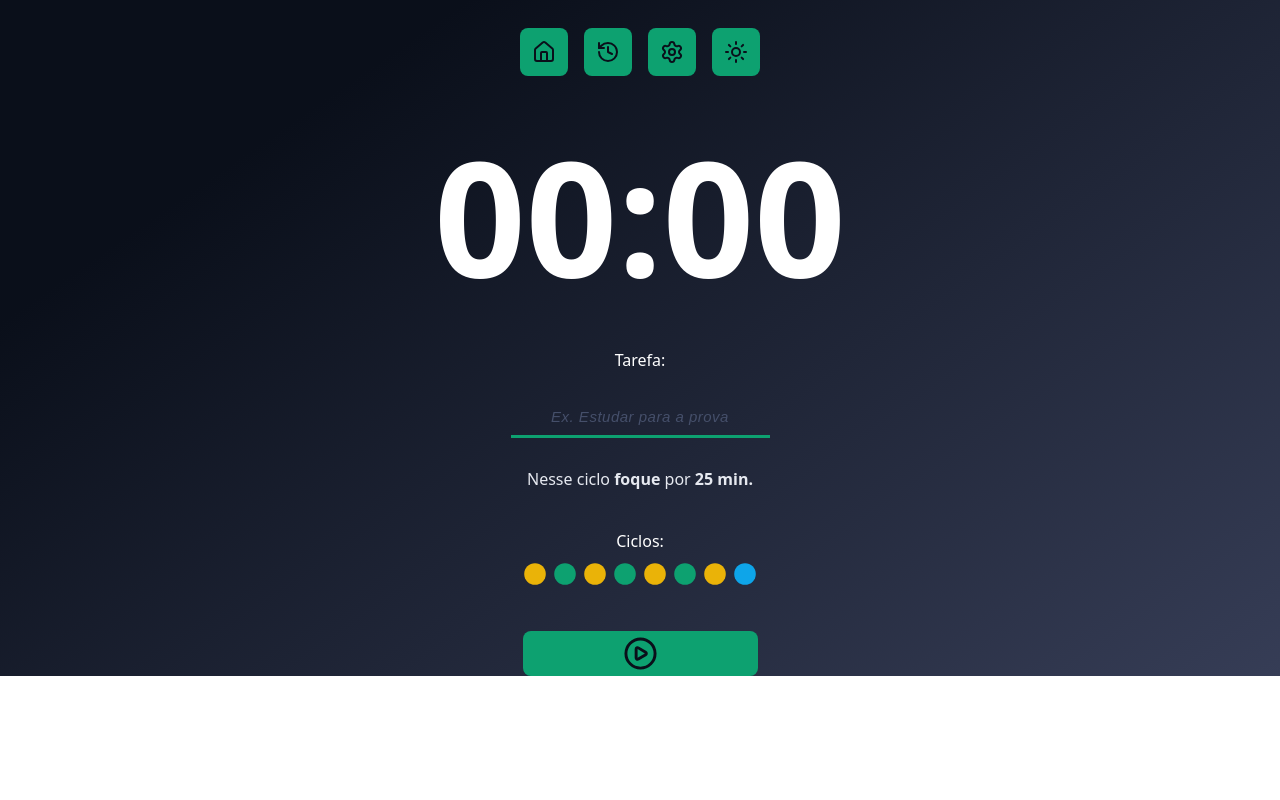
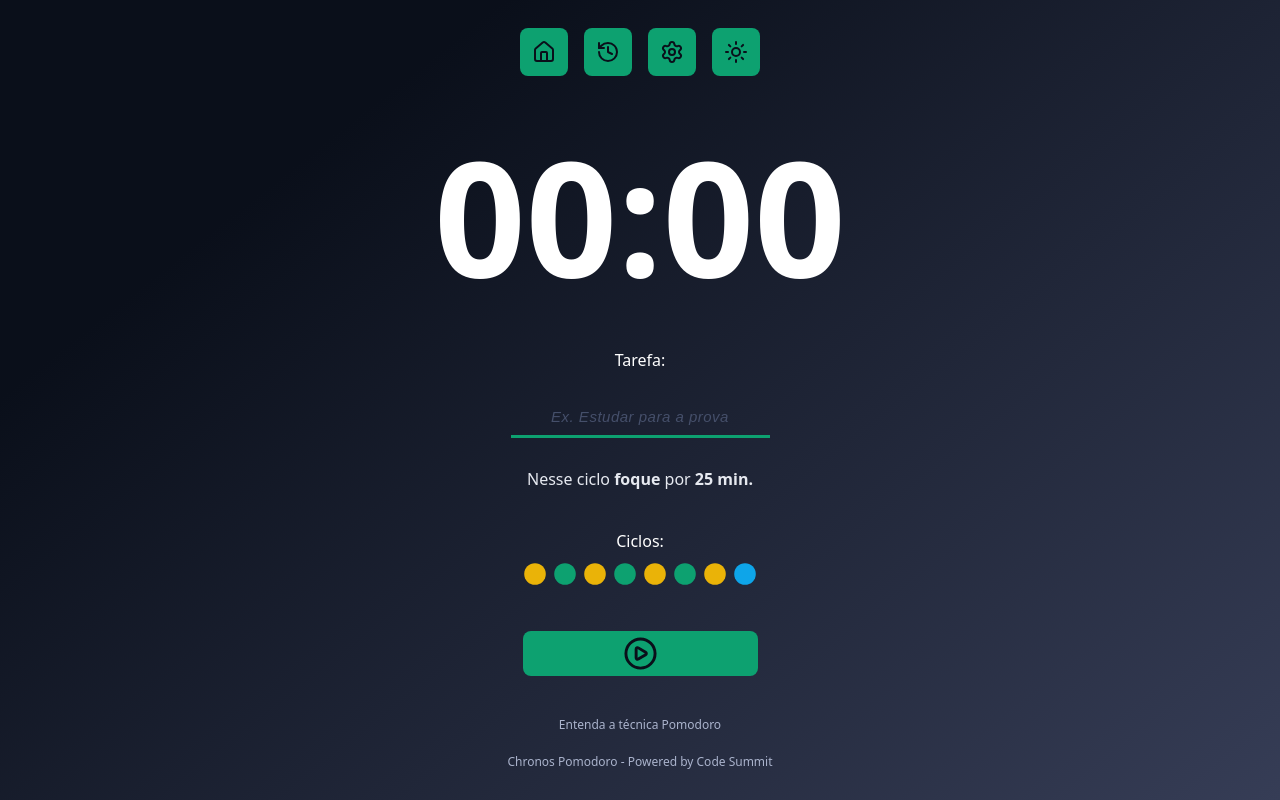
Before and after one commit to MaikeraHW/React, a React (Vite) app in the folder Chronos/: page / in a window 1280 px wide. Shown: the part 207-1007 px from the top of the page. Before the commit the page ends 883 px from the top, so only its background shows below. Built offline with nearby package versions, Linux system fonts and the light colour scheme.

Commit message:
created footer component

```diff
--- /dev/null
+++ b/Chronos/src/components/Footer/index.tsx
@@ -0,0 +1,14 @@
+import styles from "./styles.module.css"
+
+export function Footer() {
+  return (
+    <div className={styles.div}>
+      <a href="#" className={styles.text}>
+        Entenda a técnica Pomodoro
+      </a>
+      <a href="#" className={styles.text}>
+        Chronos Pomodoro - Powered by Code Summit
+      </a>
+    </div>
+  )
+}
--- /dev/null
+++ b/Chronos/src/components/Footer/styles.module.css
@@ -0,0 +1,21 @@
+.div {
+  text-align: center;
+  margin: 3rem auto;
+  display: flex;
+  flex-direction: column;
+  justify-content: center;
+  align-items: center;
+  gap: 1rem;
+}
+
+.text {
+  text-decoration: none;
+  color: var(--text-muted);
+  font-size: 1.2rem;
+  margin-top: 1rem;
+}
+
+.text:hover {
+  text-decoration: underline;
+  color: var(--text-muted);
+}
--- a/Chronos/src/main.tsx
+++ b/Chronos/src/main.tsx
@@ -11,6 +11,7 @@ import { Message } from "./components/Message"
 import { Input } from "./components/Input"
 import { Cicles } from "./components/Cicles"
 import { Button } from "./components/Button"
+import { Footer } from "./components/Footer"
 
 import "./theme.css"
 import "./global.css"
@@ -40,5 +41,8 @@ createRoot(document.getElementById("root")!).render(
     <Container>
       <Button icon={<CirclePlayIcon />} />
     </Container>
+    <Container>
+      <Footer />
+    </Container>
   </StrictMode>
 )
```
